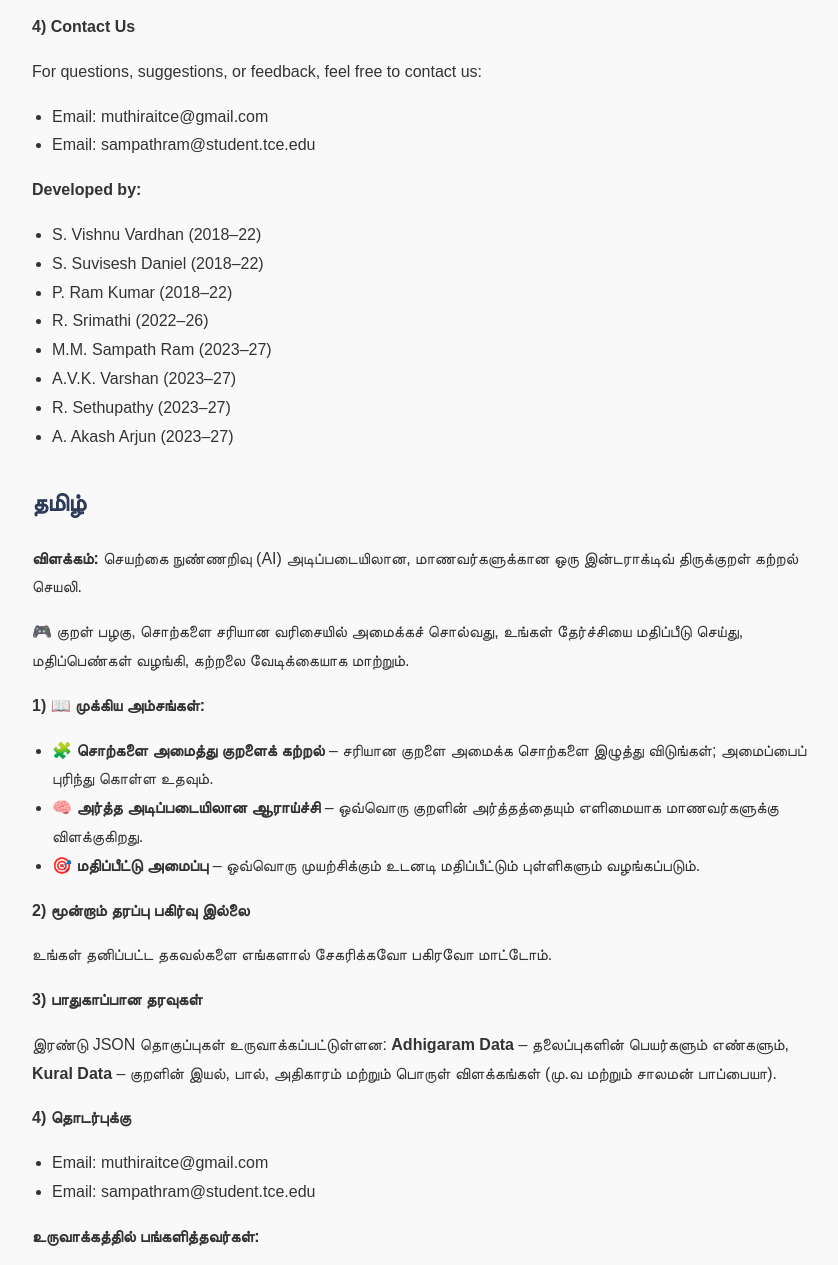
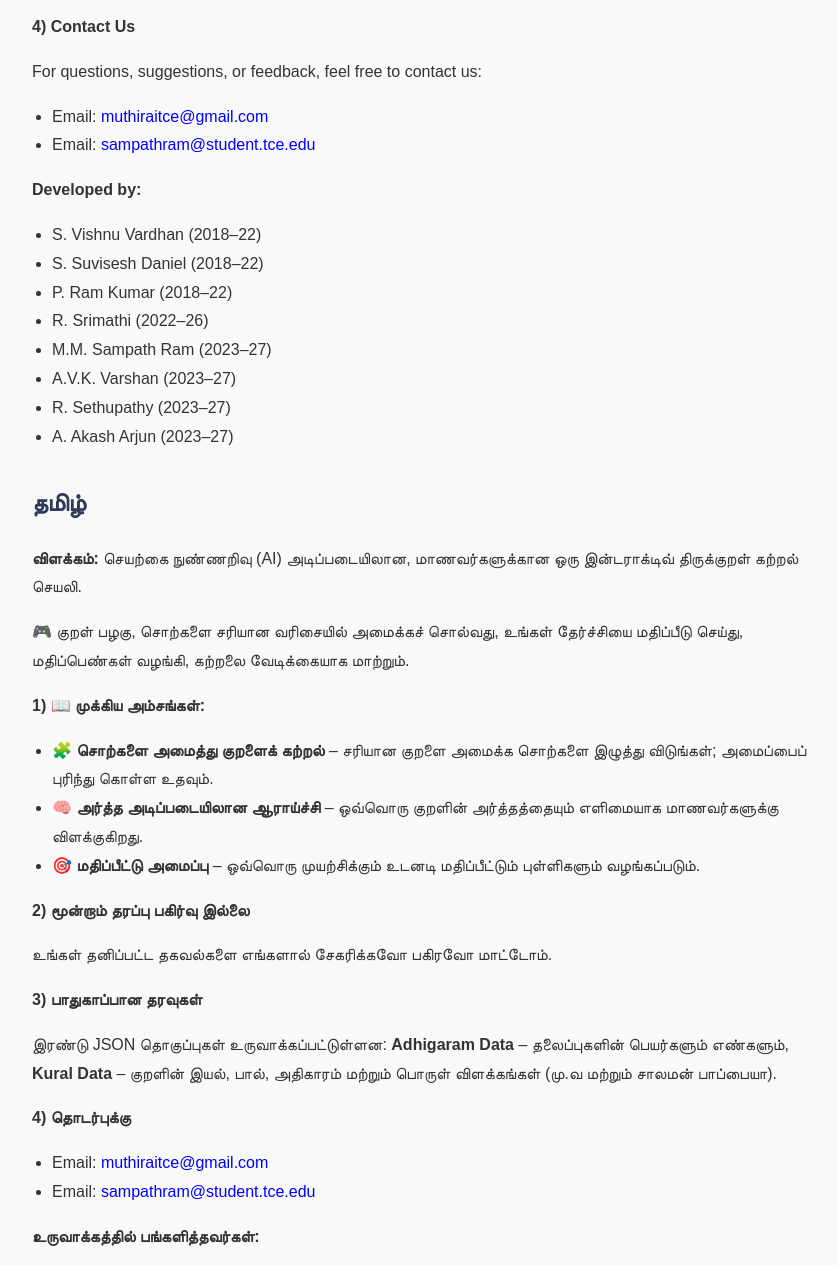
Before and after one commit to varshan333/kuralpazhagu, a plain HTML site: page index.html in a window 1280 px wide. Shown: the part 771-2036 px from the top of the page, without its empty margins (208-1046 px from the left). Drawn offline with Linux system fonts and the light colour scheme.

Commit message:
Update index.html

```diff
--- a/index.html
+++ b/index.html
@@ -62,10 +62,13 @@
 
     <p><strong>4) Contact Us</strong></p>
     <p>For questions, suggestions, or feedback, feel free to contact us:</p>
-    <ul>
-      <li>Email: muthiraitce@gmail.com</li>
-      <li>Email: sampathram@student.tce.edu</li>
-    </ul>
+
+     <ul>
+  <li>Email: <span style="color:blue;">muthiraitce@gmail.com</span></li>
+  <li>Email: <span style="color:blue;">sampathram@student.tce.edu</span></li>
+</ul>
+
+
 
     <p><strong>Developed by:</strong></p>
     <ul>
@@ -100,10 +103,11 @@
     <p>இரண்டு JSON தொகுப்புகள் உருவாக்கப்பட்டுள்ளன: <strong>Adhigaram Data</strong> – தலைப்புகளின் பெயர்களும் எண்களும், <strong>Kural Data</strong> – குறளின் இயல், பால், அதிகாரம் மற்றும் பொருள் விளக்கங்கள் (மு.வ மற்றும் சாலமன் பாப்பையா).</p>
 
     <p><strong>4) தொடர்புக்கு</strong></p>
-    <ul>
-      <li>Email: muthiraitce@gmail.com</li>
-      <li>Email: sampathram@student.tce.edu</li>
-    </ul>
+  <ul>
+  <li>Email: <span style="color:blue;">muthiraitce@gmail.com</span></li>
+  <li>Email: <span style="color:blue;">sampathram@student.tce.edu</span></li>
+</ul>
+
 
     <p><strong>உருவாக்கத்தில் பங்களித்தவர்கள்:</strong></p>
     <ul>
```
